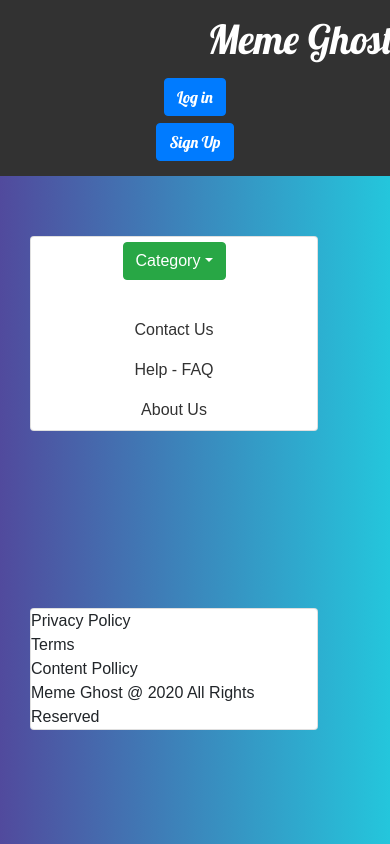
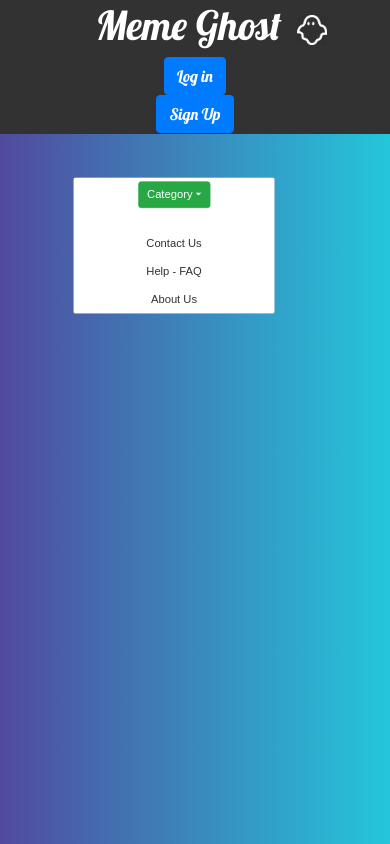
Before and after one commit to CarolinaVillegas/Diplomatura-Front, a React (Create React App) app: page / in a window 390 px wide. Built offline with nearby package versions, Linux system fonts and the light colour scheme; no server answers; a web font is replaced by a local one.

Commit message:
responsive

```diff
--- a/src/App.css
+++ b/src/App.css
@@ -3,14 +3,12 @@ body {
   background: -webkit-linear-gradient(
     to right,
     #514a9d,
-   /*#008C9E,*/
-    #24c6dc
+    /*#008C9E,*/ #24c6dc
   ); /* Chrome 10-25, Safari 5.1-6 */
   background: linear-gradient(
     to right,
     #514a9d,
-   /* #008C9E,*/
-    #24c6dc
+    /* #008C9E,*/ #24c6dc
   ); /* W3C, IE 10+/ Edge, Firefox 16+, Chrome 26+, Opera 12+, Safari 7+ */
 }
 
@@ -38,7 +36,7 @@ body {
 .memePosition {
   margin-top: 1rem;
   float: left;
-  position:relative;
+  position: relative;
   top: 80px;
 }
 
@@ -49,12 +47,14 @@ body {
   align-items: center;
 }
 @media (max-width: 544px) {
-  .memePosition{
-  transform: scale(0.65);
-  margin-top: 1px;
-  top: 1px;
+  .memePosition {
+    transform: scale(1);
+    margin-top: 10px;
+    position: relative;
+    top: 300px;
   }
   .menuBox {
-    margin-top: 10px;
+    margin-top: 3rem;
+    display: block;
   }
 }
--- a/src/App.js
+++ b/src/App.js
@@ -144,19 +144,23 @@ export default class App extends Component {
   render() {
     return (
       <div className="App">
+        <meta
+          name="viewport"
+          content="width=device-width, initial-scale=1"
+        ></meta>
         <Header
           userLoggedIn={this.state.userIsLoggedIn}
           toggleStatus={this.toggleUserStatus.bind(this)}
         />
         <Container fluid>
           <Row>
-            <Col md={4} className="menuBox">
+            <Col xs={1} md={4} className="menuBox">
               <Menu
                 filterMemes={this.showMemesByCategory}
                 userLoggedIn={this.state.userIsLoggedIn}
               />
             </Col>
-            <Col sm={6} md={8}>
+            <Col xs={4} sm={5} md={8}>
               <article className="memePosition">
                 <Meme
                   memes={this.state.memes}
--- a/src/components/Header/Header.css
+++ b/src/components/Header/Header.css
@@ -6,7 +6,7 @@ header {
   color: white;
   font-size: 30px;
   position: fixed;
-  z-index:2;
+  z-index: 2;
 }
 
 .title {
@@ -31,7 +31,7 @@ header {
   padding: 0.8rem;
   text-align: center;
 }
-.titleAndIcon{
+.titleAndIcon {
   justify-content: center;
   text-align: center;
   margin: auto;
@@ -59,29 +59,29 @@ header {
   display: flex;
 }
 
-.iconoUser{
+.iconoUser {
   font-size: 35px;
   border: none;
 }
 
-.dropdownUser{
+.dropdownUser {
   border: none;
   font-size: 0px;
   color: white;
   background-color: rgb(43, 110, 255);
   border-radius: 3rem;
 }
-.dropdownUser:hover{
+.dropdownUser:hover {
   border: none;
   color: white;
   background-color: rgb(43, 162, 255);
 }
-.dropdownUser:active{
+.dropdownUser:active {
   border: none;
   color: white;
   background-color: rgb(43, 162, 255);
 }
-.header-user{
+.header-user {
   color: blue;
 }
 
@@ -89,6 +89,30 @@ header {
   .icono {
     max-width: 100%;
     height: 30px;
+  }
+  header {
+    padding: 1px;
+    width: 100%;
+    text-align: center;
+    background: #323232;
+    color: white;
+    font-size: 1px;
+    position: fixed;
+    z-index: 2;
+  }
+
+  .title {
+    text-align: center;
+    display: flex;
+    justify-content: center;
+  }
+  .titleAndIcon {
+    justify-content: center;
+    text-align: center;
+    margin: auto;
+    align-items: center;
+    display: flex;
+    left: 1rem;
   }
 }
 
--- a/src/components/Header/Header.js
+++ b/src/components/Header/Header.js
@@ -20,11 +20,11 @@ export default function Header({ userLoggedIn, toggleStatus }) {
           </span>
         </a>
       </nav> */}
-      <Container>
-        <Row md="12">
+      <Container fluid>
+        <Row >
           {userLoggedIn ? (
             <React.Fragment>
-              <Col md={10} className="titleAndIcon">
+              <Col  className="titleAndIcon">
                 <h1 className="text-center">
                   Meme Ghost
                   <img className="icono" alt="" src={icon} />
@@ -68,7 +68,7 @@ export default function Header({ userLoggedIn, toggleStatus }) {
             </React.Fragment>
           ) : (
             <React.Fragment>
-              <Col md={10} className="titleAndIcon">
+              <Col  className="titleAndIcon">
                 <h1 className="text-center">
                   Meme Ghost
                   <img className="icono" alt="" src={icon} />
--- a/src/components/Meme/Meme.css
+++ b/src/components/Meme/Meme.css
@@ -1,6 +1,6 @@
 .cardPrimary {
   margin-top: 10px;
-  width: 35rem;
+  width: 30rem;
 }
 
 .cardBody {
@@ -43,3 +43,41 @@
   -moz-box-shadow: 0px 5px 40px -10px rgba(0, 0, 0, 0.57);
   transition: all 0.3s ease 0s;
 }
+
+@media (max-width: 544px) {
+  .cardPrimary {
+    margin-top: 15px;
+    width: 17rem;
+    margin-left: -10px;
+  }
+  .botonesLike {
+    border-radius: 6px;
+    padding: 2px;
+    margin-right: 10px;
+    font-family: Arial, Helvetica, sans-serif;
+  }
+
+  .buttonComment {
+    align-content: center;
+    border: none;
+    background: #404040;
+    color: #ffffff !important;
+    font-weight: 100;
+    padding: 2px;
+    border-radius: 6px;
+    display: inline-block;
+    transition: all 0.3s ease 0s;
+    font-family: Arial, Helvetica, sans-serif;
+  }
+
+  .buttonComment:hover {
+    color: #404040 !important;
+    font-weight: 700 !important;
+    letter-spacing: 3px;
+    padding: 7px;
+    background: rgb(220, 220, 220);
+    -webkit-box-shadow: 0px 5px 40px -10px rgba(0, 0, 0, 0.57);
+    -moz-box-shadow: 0px 5px 40px -10px rgba(0, 0, 0, 0.57);
+    transition: all 0.3s ease 0s;
+  }
+}
--- a/src/components/Meme/Meme.js
+++ b/src/components/Meme/Meme.js
@@ -11,7 +11,7 @@ export default function Meme({
   showCommentHandler,
 }) {
   const data = memes.map((meme, i) => (
-    <Col sm={6} md={8} key={i}>
+    <Col  key={i}>
       <Card className="cardPrimary">
         <Card.Title className="cardTitle">{meme.title}</Card.Title>
         <Card.Subtitle className="cardSubtitle">{meme.category}</Card.Subtitle>
@@ -41,6 +41,7 @@ export default function Meme({
               <IoIosThumbsDown className="dedoDislike" /> Dislike
             </Button>
             <Button
+              variant="light"
               className="buttonComment"
               onClick={() => showCommentHandler(meme)}
               /*cambiar a una ruta que lleve a ese meme individual y al comentario hay que pasar el meme y el usuario que va a comentar meme={
--- a/src/components/Menu/Menu.css
+++ b/src/components/Menu/Menu.css
@@ -59,3 +59,17 @@
 .menuDesplegable{
   z-index: 5;
 }
+
+@media (max-width: 544px) {
+  .boxTerms, .boxUser, .boxTermsLogin {
+    visibility: hidden;
+  }
+  .boxMenu, .boxMenuLogin{
+    transform: scale(0.7);
+    position: block;
+
+    left: 30px;
+    top: 17.5%;
+    width: 8em;
+  }
+}
```
